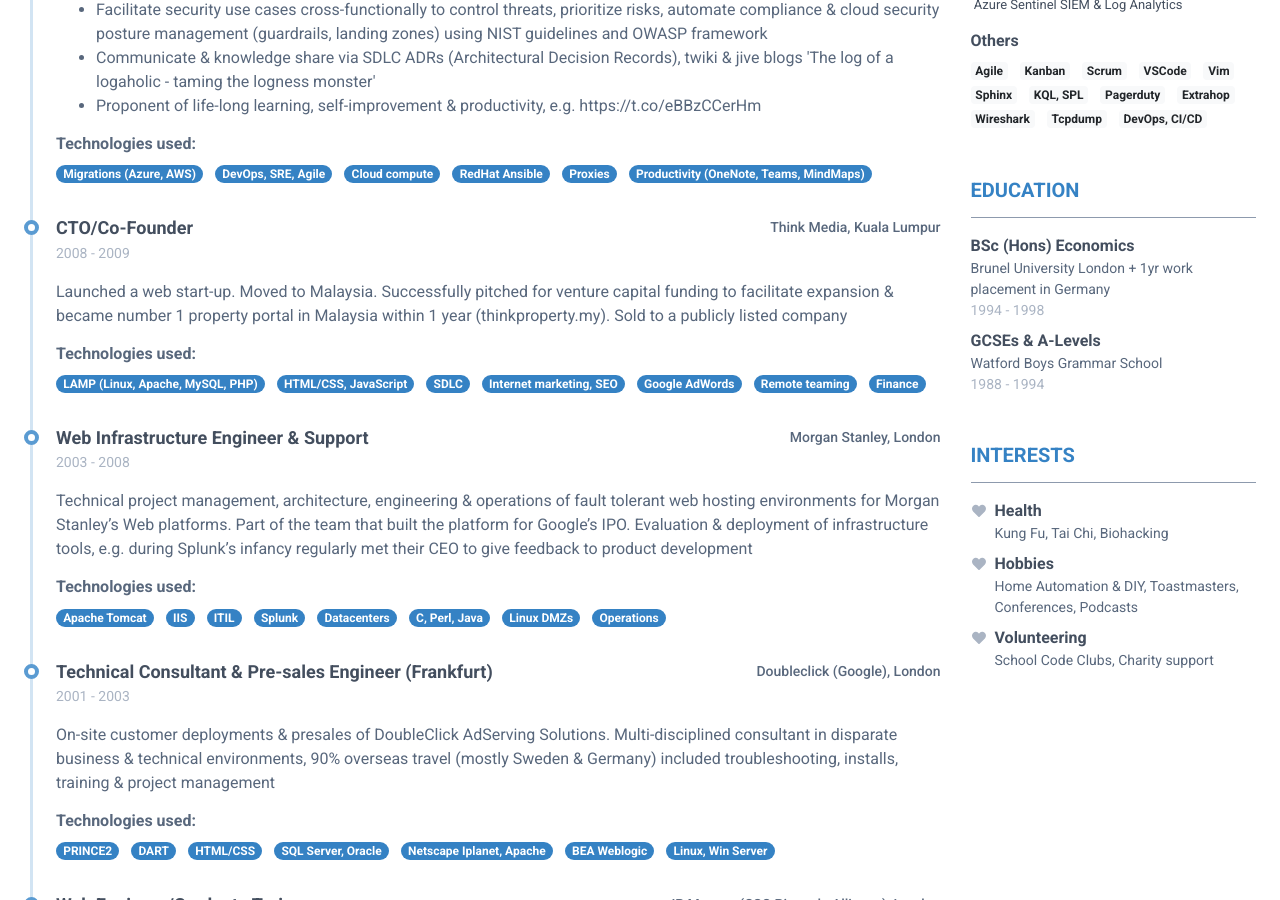
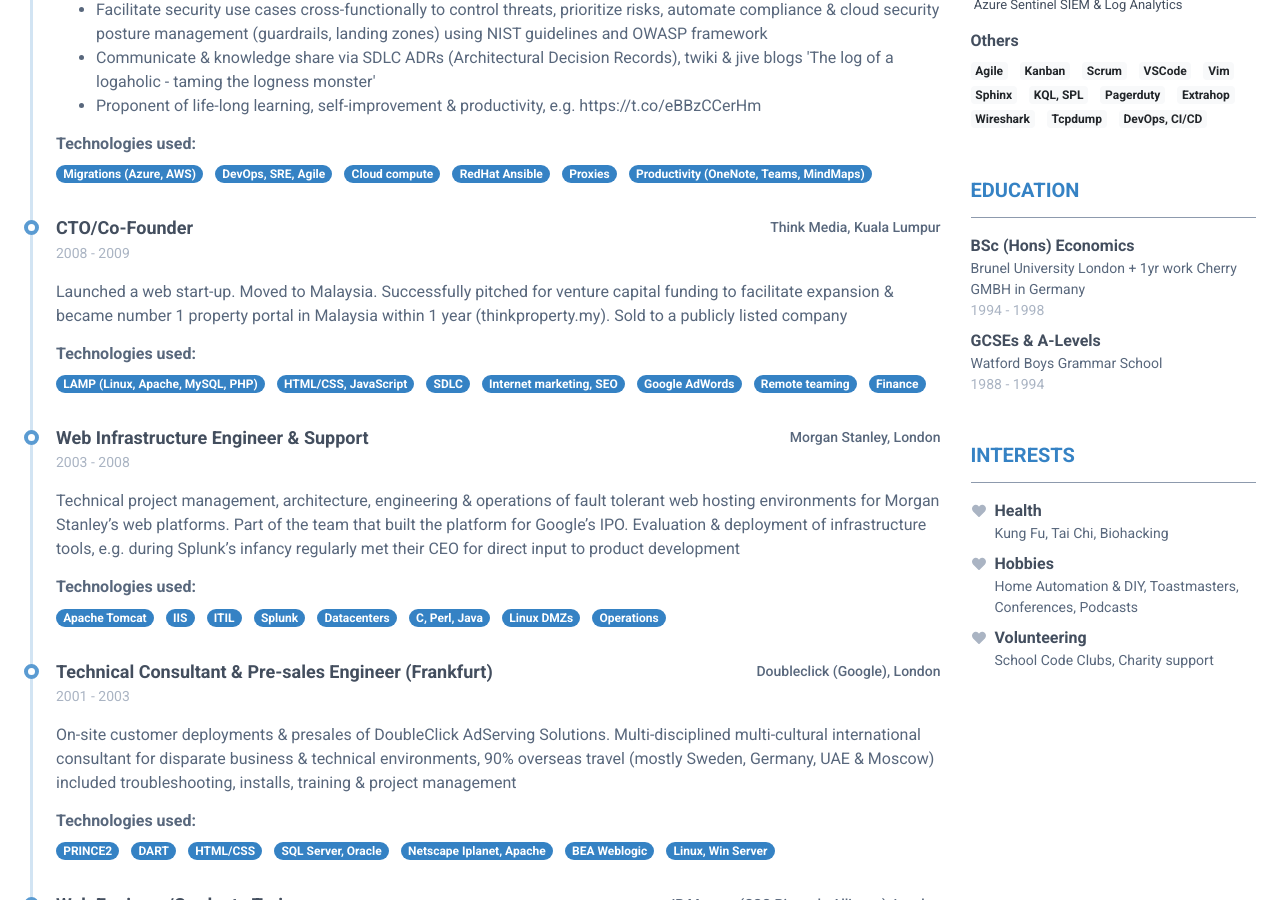
Before and after one commit to Hamy200/resume, a Jekyll site: the page built from index.markdown, in a window 1280 px wide and 900 px high, scrolled down 819 px. Built offline with Jekyll 4.4.1, drawn with Linux system fonts in a browser that asks for light colours; nearby versions of some CDN libraries.

Commit message:
Update data.yml

```diff
--- a/_data/data.yml
+++ b/_data/data.yml
@@ -26,7 +26,7 @@ summary: |
 
 education:
   - degree: BSc (Hons) Economics
-    university: Brunel University London + 1yr work placement in Germany
+    university: Brunel University London + 1yr work Cherry GMBH in Germany
     time: 1994 - 1998
     details: |
        Economics, Econometrics, Marketing & Management Modules. Two 6month work experiences in London & Germany.
@@ -82,7 +82,7 @@ experiences:
     time: 2003 - 2008
     company: Morgan Stanley, London
     details: |
-        Technical project management, architecture, engineering & operations of fault tolerant web hosting environments for Morgan Stanley's Web platforms. Part of the team that built the platform for Google's IPO. Evaluation & deployment of infrastructure tools, e.g. during Splunk's infancy regularly met their CEO to give feedback to product development
+        Technical project management, architecture, engineering & operations of fault tolerant web hosting environments for Morgan Stanley's web platforms. Part of the team that built the platform for Google's IPO. Evaluation & deployment of infrastructure tools, e.g. during Splunk's infancy regularly met their CEO for direct input to product development
     technologies:
       - Apache Tomcat
       - IIS
@@ -97,7 +97,7 @@ experiences:
     time: 2001 - 2003
     company: Doubleclick (Google), London
     details: |
-        On-site customer deployments & presales of DoubleClick AdServing Solutions. Multi-disciplined consultant in disparate business & technical environments, 90% overseas travel (mostly Sweden & Germany) included troubleshooting, installs, training & project management
+        On-site customer deployments & presales of DoubleClick AdServing Solutions. Multi-disciplined multi-cultural international consultant for disparate business & technical environments, 90% overseas travel (mostly Sweden, Germany, UAE & Moscow) included troubleshooting, installs, training & project management
     technologies:
       - PRINCE2
       - DART
```
